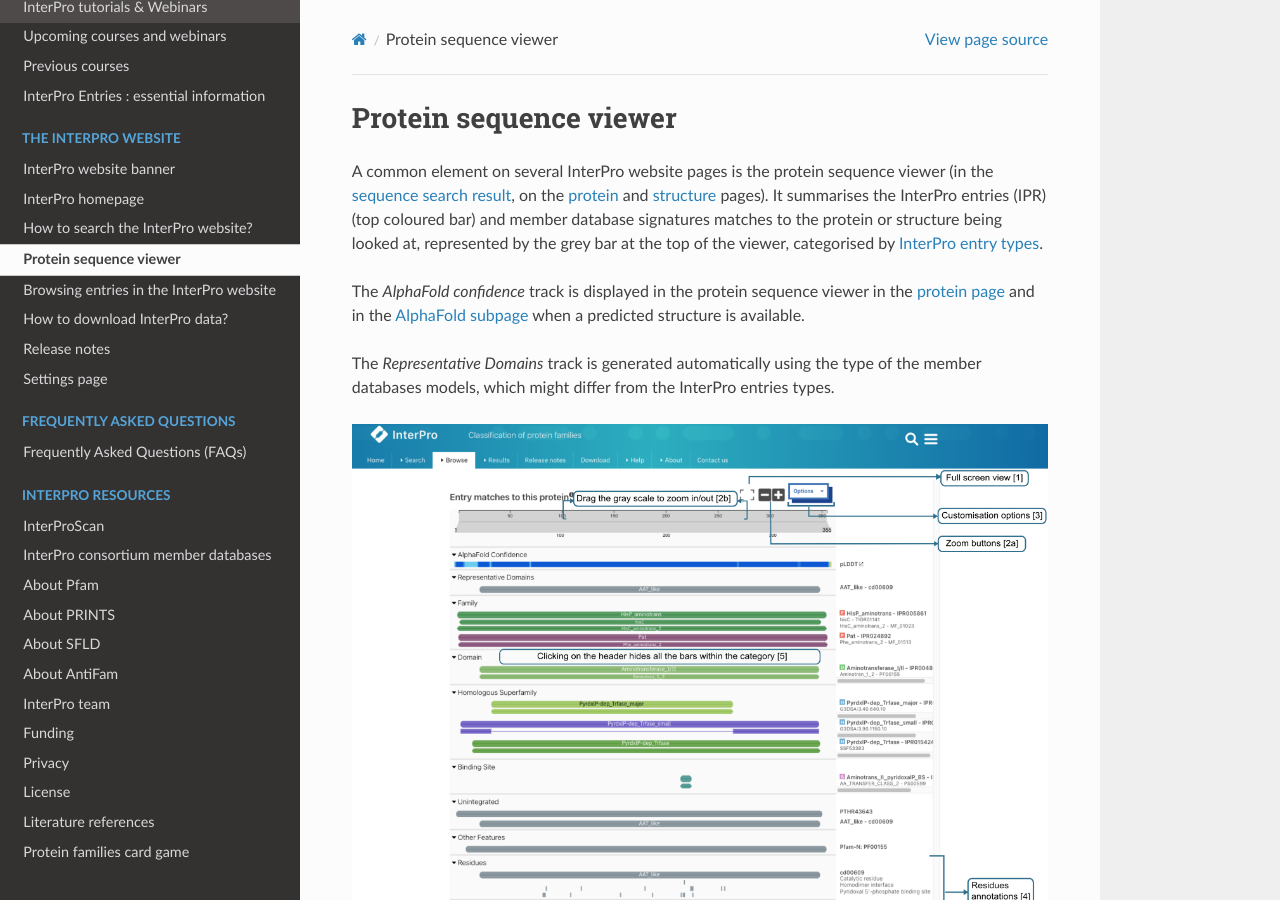
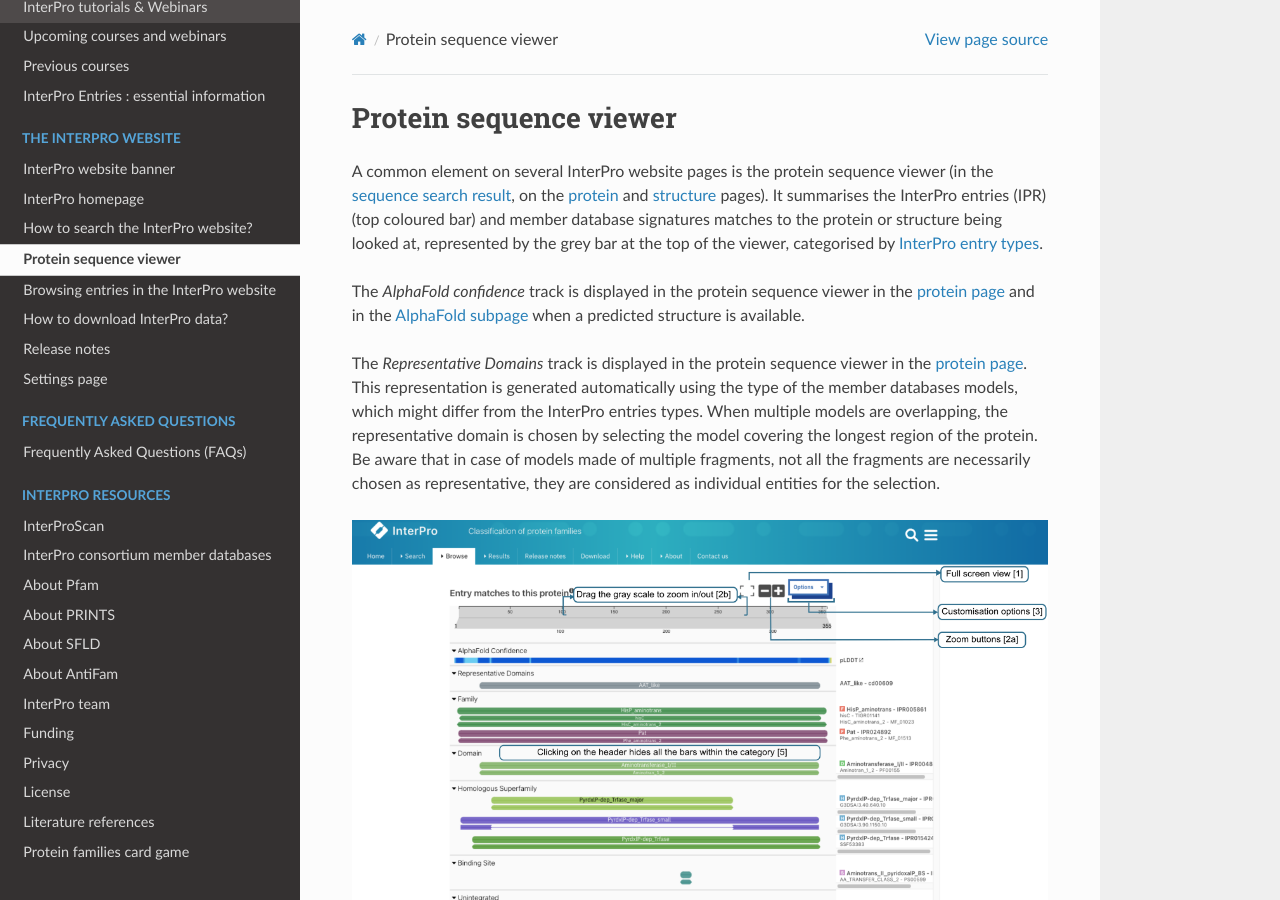
Before and after one commit to ProteinsWebTeam/interpro-docs, a Sphinx documentation site: the page built from docs/protein_viewer.rst, in a window 1280 px wide and 900 px high. Built offline with Sphinx 7.4.7 and the Read the Docs theme 2.0.0, drawn with Linux system fonts in a browser that asks for light colours.

Commit message:
update for InterPro 98.0

```diff
--- a/docs/protein_viewer.rst
+++ b/docs/protein_viewer.rst
@@ -24,7 +24,7 @@
 The *AlphaFold confidence* track is displayed in the protein sequence viewer in the :ref:`protein page <protein_page>`
 and in the :ref:`AlphaFold subpage <alphafold1>` when a predicted structure is available.
 
-The *Representative Domains* track is generated automatically using the type of the member databases models, which might differ from the InterPro entries types.
+The *Representative Domains* track is displayed in the protein sequence viewer in the :ref:`protein page <protein_page>`. This representation is generated automatically using the type of the member databases models, which might differ from the InterPro entries types. When multiple models are overlapping, the representative domain is chosen by selecting the model covering the longest region of the protein. Be aware that in case of models made of multiple fragments, not all the fragments are necessarily chosen as representative, they are considered as individual entities for the selection.
 
 .. protein used: https://www.ebi.ac.uk/interpro/protein/UniProt/A0Q9F3/
 
```
